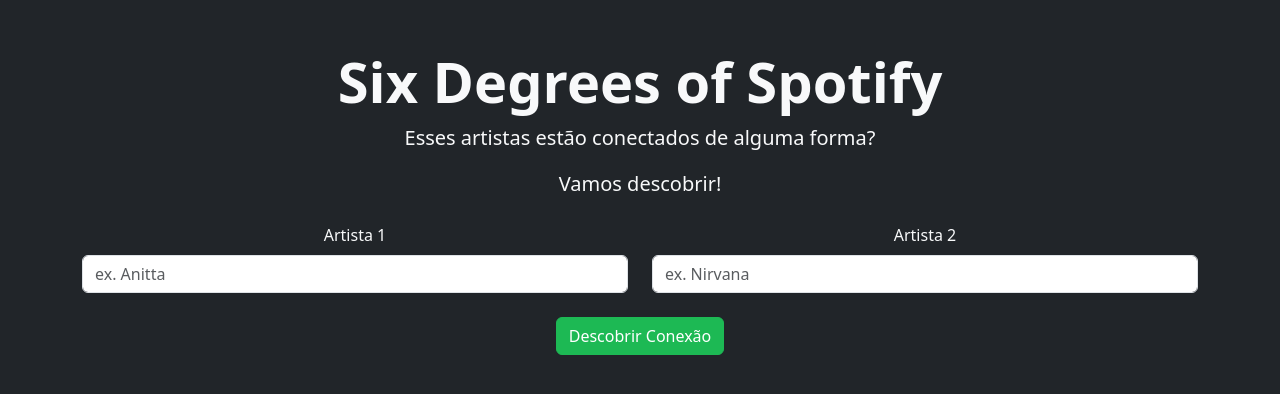
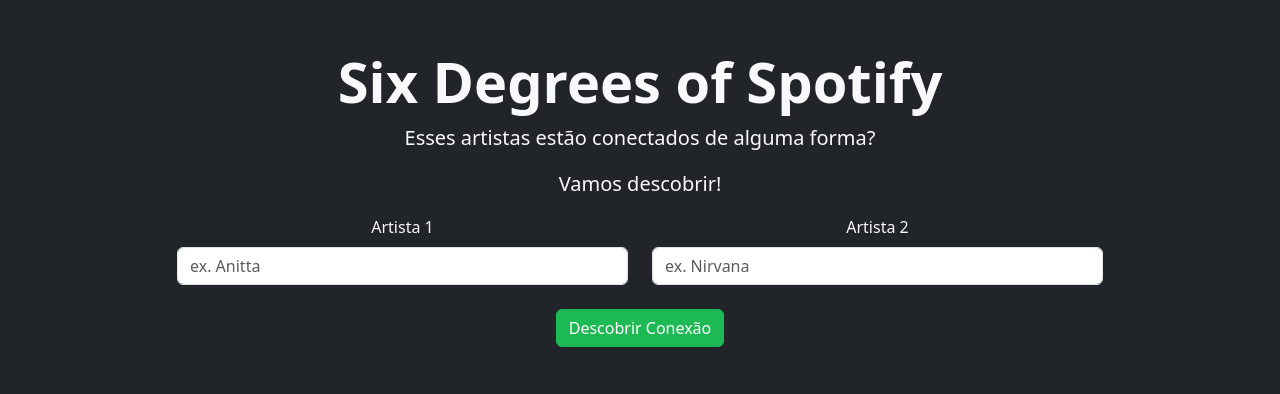
Before and after one commit to d0stoievskiii/bfs_spotify, a Django app: template templates/index.html in a window 1280 px wide. Shown: the part 56-450 px from the top of the page. Run offline with Django 5.2, Linux system fonts and the light colour scheme; the template is opened without the code that fills it, so the values that code supplies are empty.

Commit message:
incluindo manutenção no código frontend e proposta de alteração no backend para carregar imagem do artista

```diff
--- a/static/css/style.css
+++ b/static/css/style.css
@@ -3,12 +3,12 @@
     background-color: #191414 !important;
 }
 
-.btn-primary {
+.btn-success {
     background-color: #1DB954;
     border-color: #1DB954;
 }
 
-.btn-primary:hover {
+.btn-success:hover {
     background-color: #1ed760;
     border-color: #1ed760;
 }
--- a/templates/index.html
+++ b/templates/index.html
@@ -21,21 +21,110 @@
             <h1 class="display-4 fw-bold">Six Degrees of Spotify</h1>
             <p class="lead">Esses artistas estão conectados de alguma forma?</p>
             <p class="lead">Vamos descobrir!</p>
-            <form class="justify-content-center mt-4">
-                <div class="row">
-                    <div class="col md-4">
-                        <label class="form-label">Artista 1</label>
-                        <input type="text" class="form-control" id="artist1" placeholder="ex. Anitta">
+            <form id="form-busca">
+                <div class="row justify-content-center mb-4">
+                    <div class="col-md-5">
+                        <label class="text-light mb-2">Artista 1</label>
+                        <input type="text" id="input-origem" class="form-control" placeholder="ex. Anitta" required>
                     </div>
-                    <div class="col md-4">
-                        <label class="form-label">Artista 2</label>
-                        <input type="text" class="form-control" id="artist2" placeholder="ex. Nirvana">
+                    <div class="col-md-5">
+                        <label class="text-light mb-2">Artista 2</label>
+                        <input type="text" id="input-destino" class="form-control" placeholder="ex. Nirvana" required>
                     </div>
                 </div>
-                <button type="submit" class="btn btn-primary mt-4">Descobrir Conexão</button>
+                <button type="submit" class="btn btn-success" id="btn-buscar">
+                    <span id="btn-texto">Descobrir Conexão</span>
+                    <span id="btn-loading" class="spinner-border spinner-border-sm d-none" role="status"></span>
+                </button>
             </form>
+
+            <div id="area-resultado" class="mt-5 border-top border-secondary pt-5 d-none">
+                <h3 class="text-light" id="texto-conexao"></h3>
+                <div id="lista-artistas" class="d-flex justify-content-center align-items-center flex-wrap gap-4 mt-4">
+                </div>
+            </div>
+
+            <div id="area-erro" class="mt-4 alert alert-danger d-none" role="alert"></div>
         </div>
 
         <script src="https://cdn.jsdelivr.net/npm/bootstrap@5.3.3/dist/js/bootstrap.bundle.min.js" integrity="sha384-YvpcrYf0tY3lHB60NNkmXc5s9fDVZLESaAA55NDzOxhy9GkcIdslK1eN7N6jIeHz" crossorigin="anonymous"></script>
+        <script>
+            document.getElementById('form-busca').addEventListener('submit', async function(event) {
+                event.preventDefault();
+
+                const origem = document.getElementById('input-origem').value;
+                const destino = document.getElementById('input-destino').value;
+
+                const btnTexto = document.getElementById('btn-texto');
+                const btnLoading = document.getElementById('btn-loading');
+                const areaResultado = document.getElementById('area-resultado');
+                const areaErro = document.getElementById('area-erro');
+                const listaArtistas = document.getElementById('lista-artistas');
+                const textoConexao = document.getElementById('texto-conexao');
+                const btnBuscar = document.getElementById('btn-buscar');
+
+                areaResultado.classList.add('d-none');
+                areaErro.classList.add('d-none');
+                btnTexto.classList.add('d-none');
+                btnLoading.classList.remove('d-none');
+                listaArtistas.innerHTML = '';
+
+                btnBuscar.disabled = true;
+
+                try {
+                    const url = `/api/buscar?origem=${encodeURIComponent(origem)}&destino=${encodeURIComponent(destino)}`;
+                    const response = await fetch(url);
+                    const data = await response.json();
+
+                    if (!response.ok) {
+                        throw new Error(data.erro || "Ocorreu um erro ao buscar a conexão.");
+                    }
+
+                    const caminhoLinear = [];
+                    let noAtual = Object.keys(data).length === 0 ? null : data;
+
+                    while (noAtual) {
+                        caminhoLinear.push({nome: noAtual.nome, imagem: noAtual.imagem});
+                        if (noAtual.filhos && noAtual.filhos.length > 0) {
+                            noAtual = noAtual.filhos[0];
+                        } else {
+                            noAtual = null;
+                        }
+                    }
+
+                    const graus = caminhoLinear.length > 2 ? caminhoLinear.length - 2 : 0;
+                    textoConexao.innerHTML = `${origem} e ${destino} são conectados através de <span class="text-success">${graus}</span> artistas`;
+
+                    caminhoLinear.forEach((artista, index) => {
+                        const divArtista = document.createElement('div');
+                        divArtista.className = 'text-center';
+                        divArtista.innerHTML = `
+                            <img src="${artista.imagem}" alt="${artista.nome}" class="rounded-circle border border-success border-3" style="width: 120px; height: 120px; object-fit: cover;">
+                            <p class="text-light mt-2 fw-bold">${artista.nome}</p>
+                        `;
+                        listaArtistas.appendChild(divArtista);
+
+                        if (index < caminhoLinear.length - 1) {
+                            const divSeta = document.createElement('div');
+                            divSeta.className = 'text-secondary fs-3';
+                            divSeta.innerText = '➔';
+                            listaArtistas.appendChild(divSeta);
+                        }
+                    });
+
+                    areaResultado.classList.remove('d-none');
+
+                } catch (error) {
+                    areaErro.innerText = error.message;
+                    areaErro.classList.remove('d-none');
+                } finally {
+                    btnTexto.classList.remove('d-none');
+                    btnLoading.classList.add('d-none');
+                    btnBuscar.disabled = false;
+                    document.getElementById('input-origem').value = '';
+                    document.getElementById('input-destino').value = '';
+                }
+            });
+        </script>
     </body>
 </html>
--- a/webapp/services/formatters.py
+++ b/webapp/services/formatters.py
@@ -1,18 +1,22 @@
 from typing import List, Dict, Any
 
-def formatar_caminho_para_arvore(caminho: List[str]) -> Dict[str, Any]:
+def formatar_caminho_para_arvore(caminho: List[str], cache_imagens: Dict[str, str]) -> Dict[str, Any]:
 
     if not caminho:
         return {}
 
+    img_padrao = "https://i.scdn.co/image/ab6761610000e5eb55d39ab9c21d506aa52f7021"
+
     no_atual: Dict[str, Any] = {
         "nome": caminho[-1],
+        "imagem": cache_imagens.get(caminho[-1].strip().lower(), img_padrao),
         "filhos": []
     }
 
     for artista in reversed(caminho[:-1]):
         no_atual = {
             "nome": artista,
+            "imagem": cache_imagens.get(artista.strip().lower(), img_padrao),
             "filhos": [no_atual]
         }
 
```
Also changed, not shown: webapp/views.py (+15 -1 lines).
